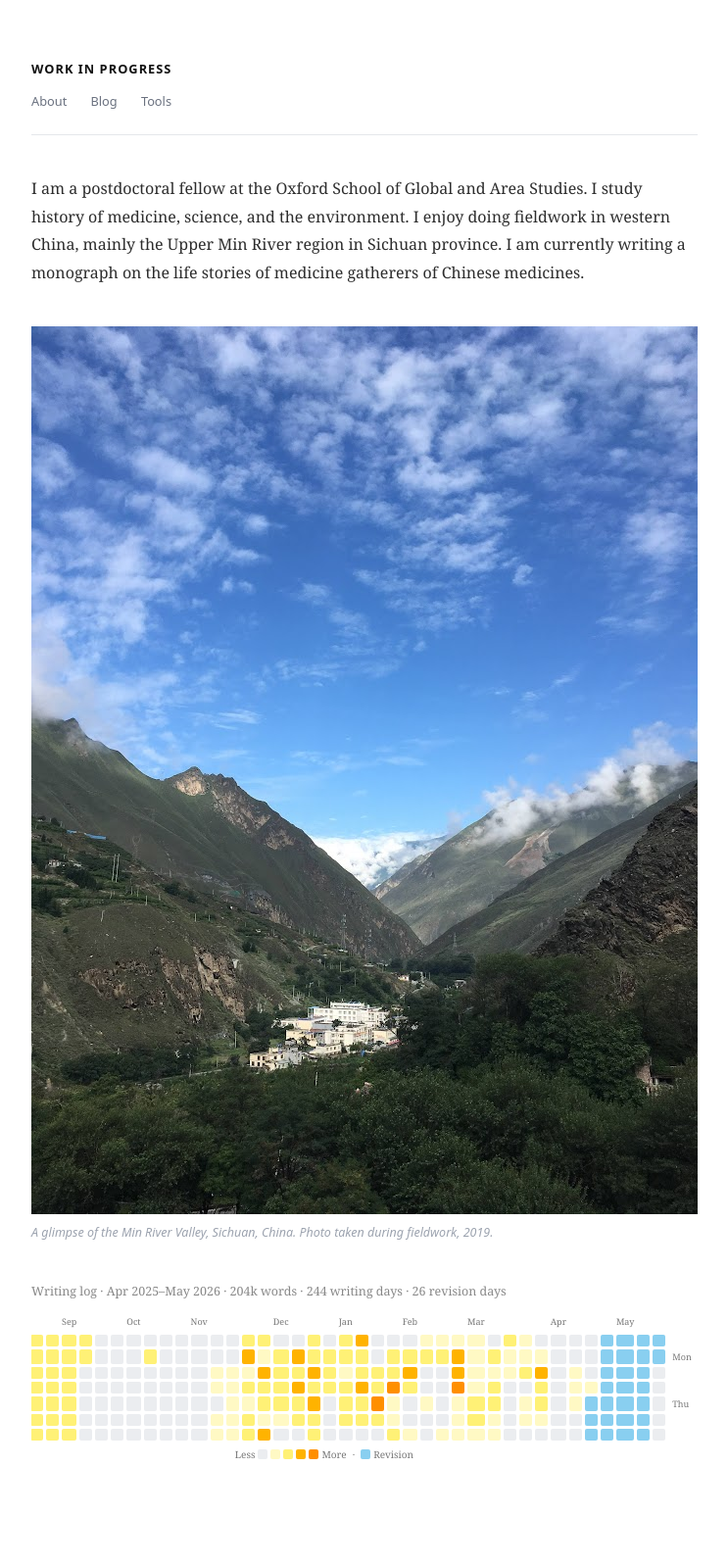
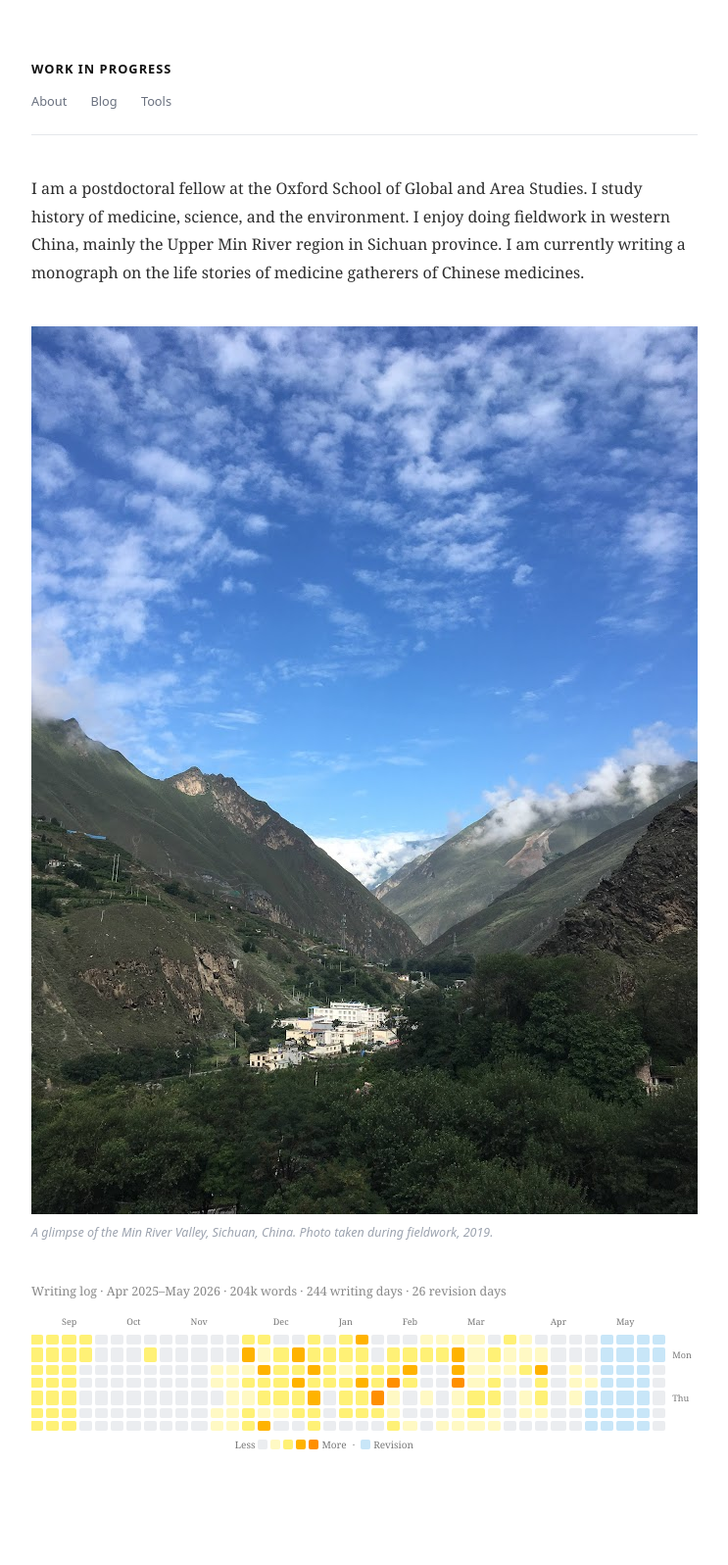
Before and after one commit to pixardora/pixardora.github.io, a Jekyll site: the page built from index.md, in a window 1280 px wide. Shown: the whole page at 98% size, without its empty margins (268-1011 px from the left). Built offline with Jekyll 4.4.1, drawn with Linux system fonts in a browser that asks for light colours.

Commit message:
revision

```diff
--- a/assets/style.css
+++ b/assets/style.css
@@ -393,6 +393,7 @@ small a {
 .heatmap-cell {
     width: 10px;
     height: 10px;
+    padding: 0;
     border-radius: 2px;
     cursor: default;
     transition: transform 0.1s ease;
@@ -433,7 +434,7 @@ small a {
 .level-2 { background: #fff176; }
 .level-3 { background: #ffb300; }
 .level-4 { background: #ff8f00; }
-.level-r { background: #89cff0; }
+.level-r { background: #c8e6f8; }
 
 .heatmap-legend {
     display: flex;
@@ -485,7 +486,7 @@ small a {
     .level-2 { background: #6b6b00; }
     .level-3 { background: #b38600; }
     .level-4 { background: #d47000; }
-    .level-r { background: #2a5f7a; }
+    .level-r { background: #1e4a63; }
 
     .month-cell,
     .day-label,
```
Also changed, not shown: 1 other file.
